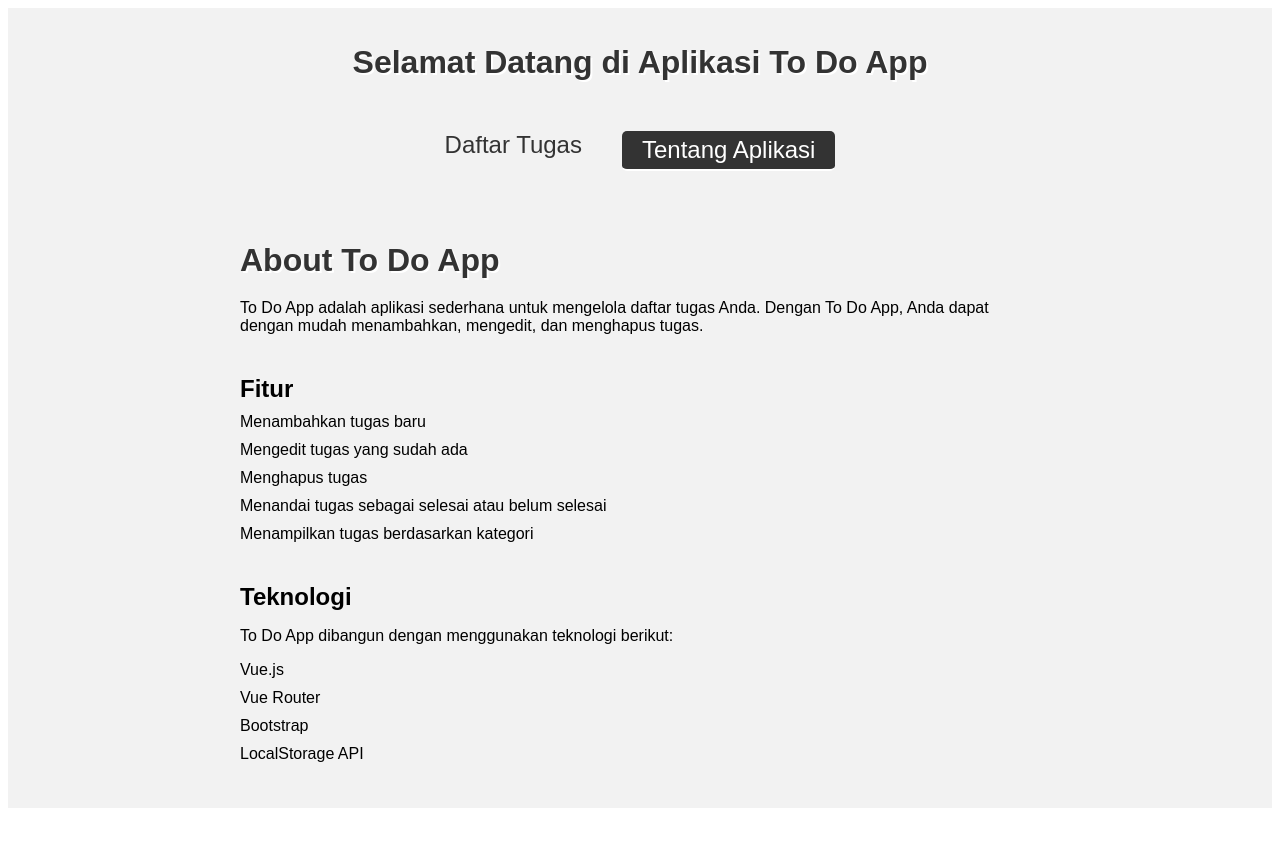
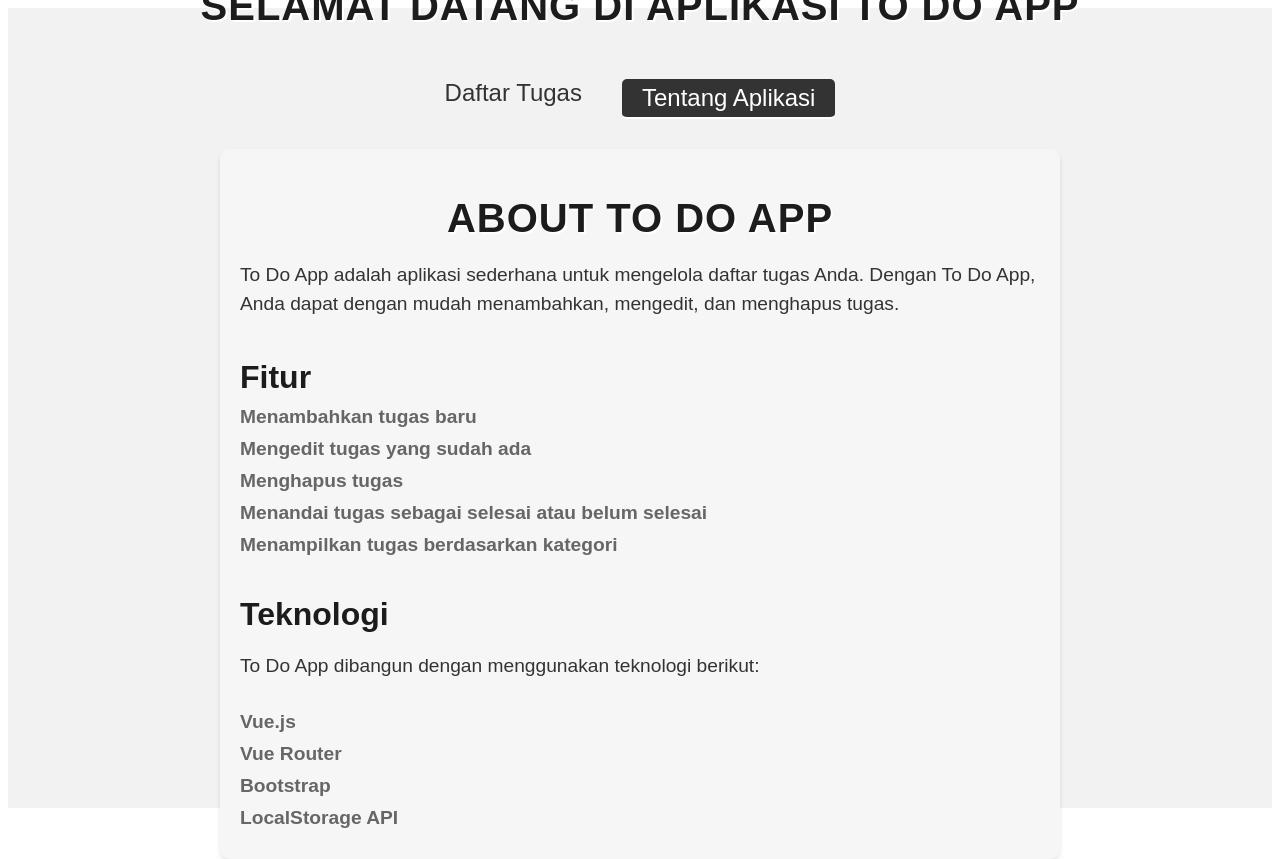
Before and after one commit to sznopandra/28-pbk-uts-213510479, a Vue app: page /about in a window 1280 px wide. Before the commit the page ends 816 px from the top, so only its background shows below. Built offline with nearby package versions, Linux system fonts and the light colour scheme; the HTML template or start-up script is replaced by a standard one.

Commit message:
Update AboutPage.vue

```diff
--- a/src/components/AboutPage.vue
+++ b/src/components/AboutPage.vue
@@ -31,17 +31,26 @@
   max-width: 800px;
   margin: 0 auto;
   padding: 20px;
+  background-color: #f6f6f6;
+  border-radius: 10px;
+  box-shadow: 0px 3px 5px rgba(0,0,0,0.1);
+  color: #333;
 }
 
 h1 {
-    font-size: 2rem;
+  font-size: 2.5rem;
   margin-bottom: 20px;
+  text-align: center;
+  text-transform: uppercase;
+  color: #1c1c1c;
+  letter-spacing: 1px;
 }
 
 h2 {
-    font-size: 1.5rem;
+  font-size: 2rem;
   margin-top: 40px;
   margin-bottom: 10px;
+  color: #1c1c1c;
 }
 
 ul {
@@ -52,5 +61,14 @@
 
 li {
   margin-bottom: 10px;
+  font-size: 1.2rem;
+  color: #666;
+  font-weight: bold;
+}
+
+p {
+  font-size: 1.2rem;
+  line-height: 1.5;
+  margin-bottom: 30px;
 }
 </style>
```
Lines whose indentation alone changed are shown as unchanged.
